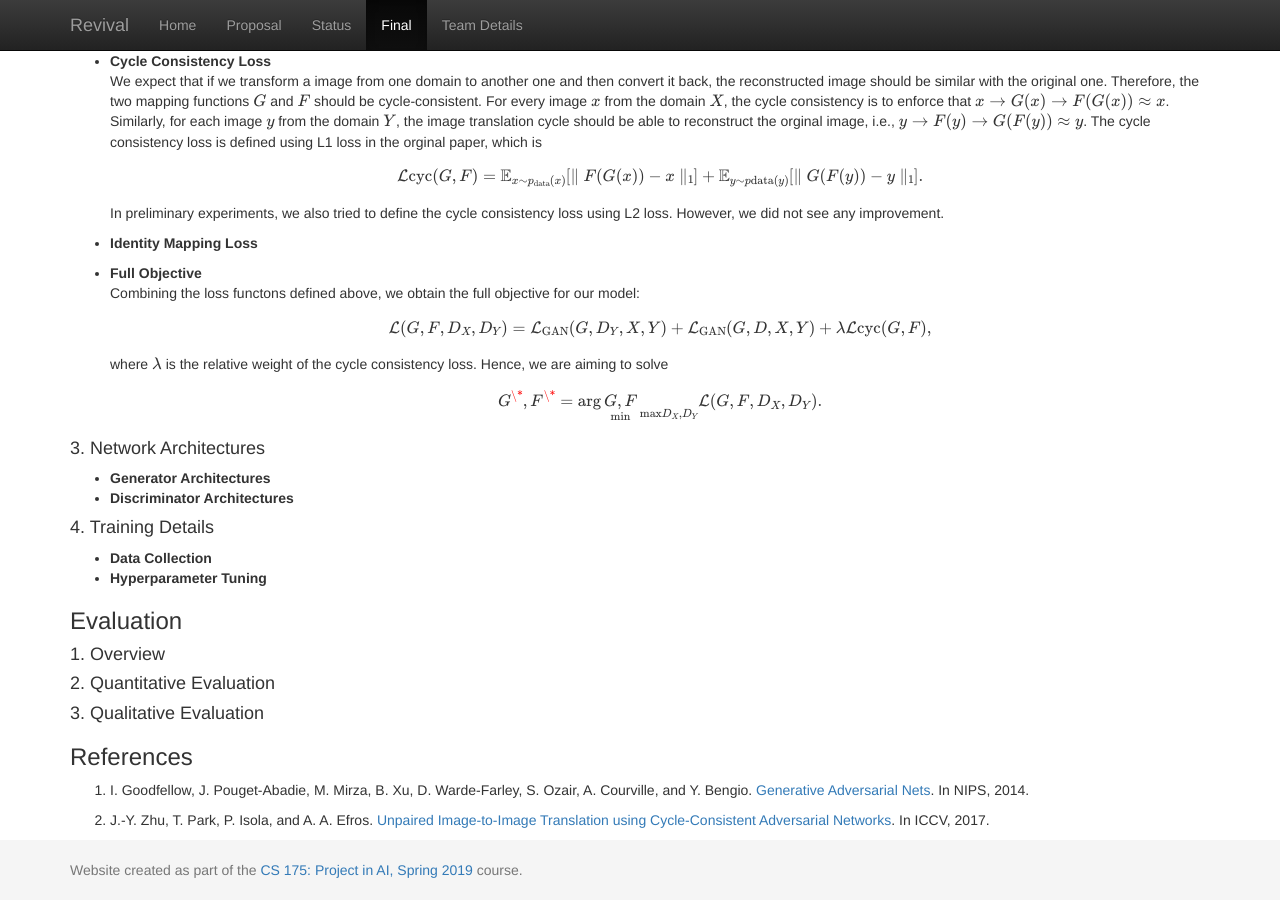
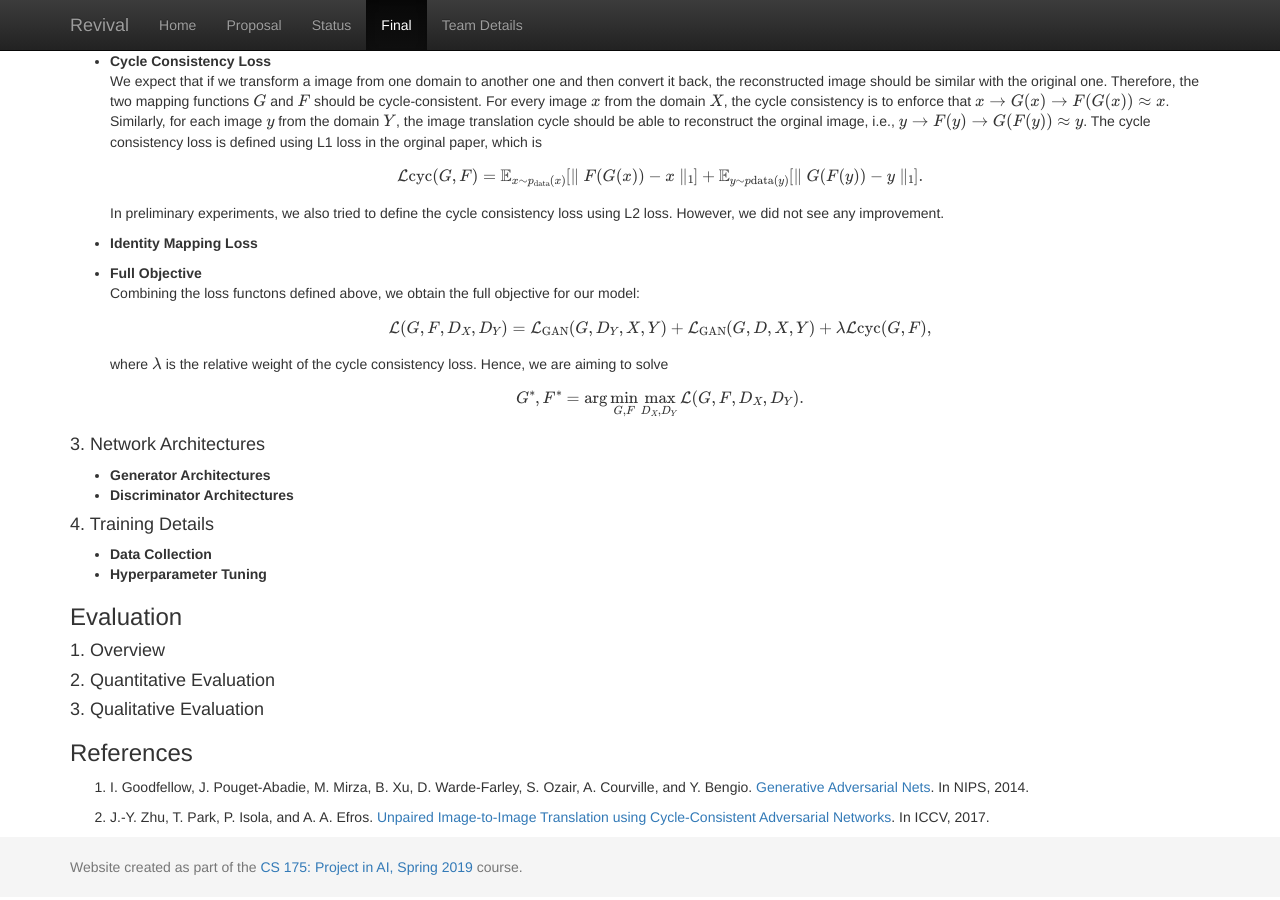
Before and after one commit to sijielu/Revival, a Jekyll site: the page built from docs/final.md, in a window 1280 px wide and 900 px high, scrolled down 727 px. Built offline with Jekyll 4.4.1, drawn with Linux system fonts in a browser that asks for light colours; formulas are drawn with MathJax 3.

Commit message:
Update final.md

```diff
--- a/docs/final.md
+++ b/docs/final.md
@@ -45,7 +45,7 @@ title:  Final Report
 
   where $$\lambda$$ is the relative weight of the cycle consistency loss. Hence, we are aiming to solve
 
-  $$G^\*, F^\* = \text{arg}\, \underset{\text{min}}{G, F}\, \underset{\text{max}{D_X, D_Y}}\, \mathcal{L}(G, F, D_X, D_Y).$$
+  $$G^*, F^* = \text{arg}\, \underset{G, F}{\text{min}}\, \underset{D_X, D_Y}{\text{max}}\, \mathcal{L}(G, F, D_X, D_Y).$$
 
 #### 3. Network Architectures
 - **Generator Architectures**
```
